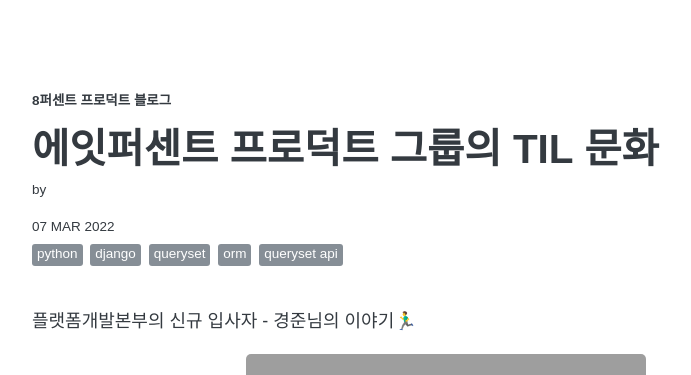
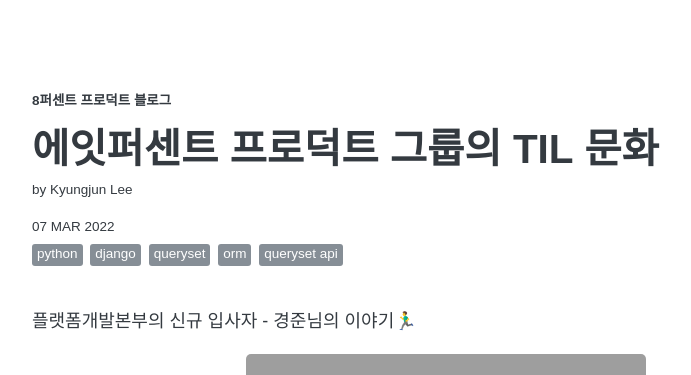
Before and after one commit to 8percent/8percent.github.io, a Jekyll site: the page built from _posts/2022-03-07-TIL_culture.md, in a window 1280 px wide and 900 px high. Shown: the top 375 px of the window, without its empty margins (194-885 px from the left). Built offline with Jekyll 4.4.1, drawn with Linux system fonts in a browser that asks for light colours; some web fonts are replaced; grey boxes are pictures that could not be loaded.

```diff
--- a/_config.yml
+++ b/_config.yml
@@ -63,6 +63,9 @@
   selee:
     name: selee
     display_name: Chae Se Lee
+  jjune:
+    name: jjune
+    display_name: Kyungjun Lee
   minjung:
     name: minjeong
     display_name: Minjeong Kim
```
Also changed, not shown: images/profile/minjeong_seunghee.jpg (renamed from images/profile/minjung_seunghee.jpg).
